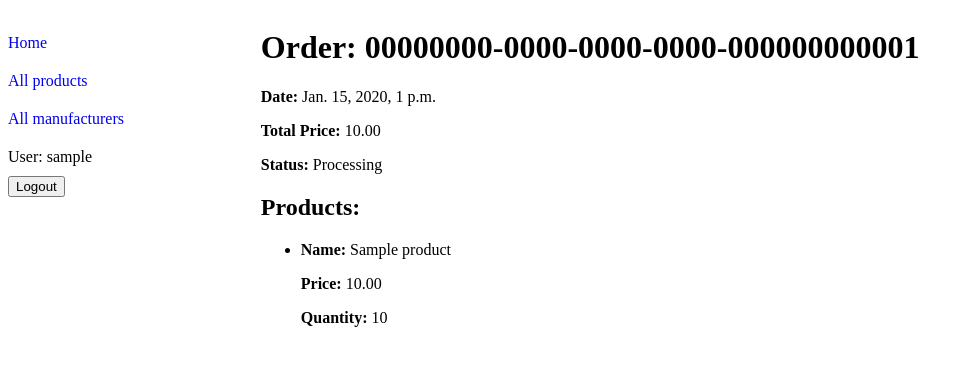
After one commit to karina-timoshevich/IGI_new_name, a Django app: a page that uses IGI/LR5/LabRab5_IGI/onlineshop/templates/onlineshop/order_detail.html in a window 1280 px wide. The commit adds this page. Shown: the top 366 px of the page, without its empty margins (0-973 px from the left). Run offline with Django 5.2, Linux system fonts and the light colour scheme; a user stored in the database is signed in; tables that the repository leaves empty hold one stand-in row (values such as "Sample post").

Commit message:
add details for users order

```diff
--- a/IGI/LR5/LabRab5_IGI/onlineshop/models.py
+++ b/IGI/LR5/LabRab5_IGI/onlineshop/models.py
@@ -86,11 +86,29 @@ class Product(models.Model):
         return reverse('product-detail', args=[str(self.id)])
 
 
+class ProductInstance(models.Model):
+    id = models.UUIDField(primary_key=True, default=uuid.uuid4,
+                          help_text="Unique ID for this particular product across whole shop")
+    product = models.ForeignKey('Product', on_delete=models.SET_NULL, null=True)
+    # order = models.ForeignKey(Order, on_delete=models.CASCADE)
+    quantity = models.PositiveIntegerField(default=1)
+    customer = models.ForeignKey(Client, on_delete=models.SET_NULL, null=True, blank=True)
+
+    class Meta:
+        permissions = (("can_mark_issued", "Set product as issued"),)
+
+    def __str__(self):
+        """
+        String for representing the Model object
+        """
+        return '%s (%s)' % (self.id, self.product.name)
+
+
 class Order(models.Model):
     id = models.UUIDField(primary_key=True, default=uuid.uuid4,
                           help_text="Unique ID for this particular product across whole shop")
     client = models.ForeignKey(Client, on_delete=models.CASCADE)
-    products = models.ManyToManyField(Product)
+    products = models.ManyToManyField(ProductInstance)
     order_date = models.DateTimeField(auto_now_add=True)
     total_price = models.DecimalField(max_digits=10, decimal_places=2, default=0.0)
     LOAN_STATUS = (
@@ -104,32 +122,15 @@ class Order(models.Model):
                               help_text='Status of the order')
 
     def save(self, *args, **kwargs):
-        self.total_price = sum(product.price for product in self.products.all())
+        self.total_price = sum(product_instance.product.price * product_instance.quantity for product_instance in self.products.all())
         super().save(*args, **kwargs)
+
     def __str__(self):
-         return f"Order {self.id} by {self.client}"
+        return f"Order {self.id} by {self.client}"
 
 
 @receiver(m2m_changed, sender=Order.products.through)
 def update_total_price(sender, instance, action, **kwargs):
     if action == "post_add" or action == "post_remove":
-        instance.total_price = sum(product.price for product in instance.products.all())
+        instance.total_price = sum(product_instance.product.price * product_instance.quantity for product_instance in instance.products.all())
         instance.save()
-
-
-class ProductInstance(models.Model):
-    id = models.UUIDField(primary_key=True, default=uuid.uuid4,
-                          help_text="Unique ID for this particular product across whole shop")
-    product = models.ForeignKey('Product', on_delete=models.SET_NULL, null=True)
-    # order = models.ForeignKey(Order, on_delete=models.CASCADE)
-    quantity = models.PositiveIntegerField(default=1)
-    customer = models.ForeignKey(User, on_delete=models.SET_NULL, null=True, blank=True)
-
-    class Meta:
-        permissions = (("can_mark_issued", "Set product as issued"),)
-
-    def __str__(self):
-        """
-        String for representing the Model object
-        """
-        return '%s (%s)' % (self.id, self.product.name)
--- /dev/null
+++ b/IGI/LR5/LabRab5_IGI/onlineshop/templates/onlineshop/order_detail.html
@@ -0,0 +1,24 @@
+{% extends "base_generic.html" %}
+
+{% block content %}
+  <h1>Order: {{ order.id }}</h1>
+
+  <p><strong>Date:</strong> {{ order.order_date }}</p>
+  <p><strong>Total Price:</strong> {{ order.total_price }}</p>
+  <p><strong>Status:</strong> {{ order.get_status_display }}</p>
+
+  <h2>Products:</h2>
+  {% if order.products.all %}
+    <ul>
+      {% for product_instance in order.products.all %}
+        <li>
+          <p><strong>Name:</strong> {{ product_instance.product.name }}</p>
+          <p><strong>Price:</strong> {{ product_instance.product.price }}</p>
+          <p><strong>Quantity:</strong> {{ product_instance.quantity }}</p>
+        </li>
+      {% endfor %}
+    </ul>
+  {% else %}
+    <p>No products in this order.</p>
+  {% endif %}
+{% endblock %}
--- a/IGI/LR5/LabRab5_IGI/onlineshop/templates/onlineshop/orders_by_user.html
+++ b/IGI/LR5/LabRab5_IGI/onlineshop/templates/onlineshop/orders_by_user.html
@@ -8,7 +8,7 @@
 
       {% for order in order_list %}
       <li>
-        <a href="{{ order.get_absolute_url }}">Order {{ order.id }}</a> (Total price: {{ order.total_price }})
+         <a href="{% url 'order-detail' order.id %}">Order {{ order.id }}</a> (Total price: {{ order.total_price }})
       </li>
       {% endfor %}
 
--- a/IGI/LR5/LabRab5_IGI/onlineshop/templates/onlineshop/product_detail.html
+++ b/IGI/LR5/LabRab5_IGI/onlineshop/templates/onlineshop/product_detail.html
@@ -1,7 +1,7 @@
 {% extends "base_generic.html" %}
 
 {% block content %}
-  <h1>Title: {{ product.name }}</h1>
+  <h1>Name: {{ product.name }}</h1>
 
   <p><strong>Description:</strong> {{ product.description }}</p> <!-- author detail link not yet defined -->
   <p><strong>Price:</strong> {{ product.price }}</p>
--- a/IGI/LR5/LabRab5_IGI/onlineshop/urls.py
+++ b/IGI/LR5/LabRab5_IGI/onlineshop/urls.py
@@ -30,3 +30,6 @@ urlpatterns += [
 urlpatterns += [
     re_path(r'^orders/$', views.OrdersByUserListView.as_view(), name='my-orders'),
 ]
+urlpatterns += [
+    re_path(r'^orders/(?P<order_id>[0-9a-f]{8}-[0-9a-f]{4}-[0-9a-f]{4}-[0-9a-f]{4}-[0-9a-f]{12})/$', views.OrderedProductsByUserListView.as_view(), name='order-detail'),
+]
--- a/IGI/LR5/LabRab5_IGI/onlineshop/views.py
+++ b/IGI/LR5/LabRab5_IGI/onlineshop/views.py
@@ -51,19 +51,25 @@ class ManufacturerDetailView(generic.DetailView):
 
 from django.contrib.auth.mixins import LoginRequiredMixin
 
+from django.shortcuts import get_object_or_404
+
 
 class OrderedProductsByUserListView(LoginRequiredMixin, generic.ListView):
-
     model = ProductInstance
-    template_name = 'onlineshop/productinstance_list_ordered_user.html'
+    template_name = 'onlineshop/order_detail.html'
     paginate_by = 10
 
     def get_queryset(self):
-        return ProductInstance.objects.filter(customer=self.request.user)
+        self.order = get_object_or_404(Order, id=self.kwargs.get('order_id'), client__user=self.request.user)
+        return self.order.products.all()
+
+    def get_context_data(self, **kwargs):
+        context = super().get_context_data(**kwargs)
+        context['order'] = self.order
+        return context
 
 
 class OrdersByUserListView(LoginRequiredMixin, generic.ListView):
-
     model = Order
     template_name = 'onlineshop/orders_by_user.html'
     paginate_by = 10
```
Also changed, not shown: IGI/LR5/LabRab5_IGI/onlineshop/migrations/0016_alter_productinstance_customer.py (added), IGI/LR5/LabRab5_IGI/onlineshop/migrations/0017_alter_order_products.py (added).
